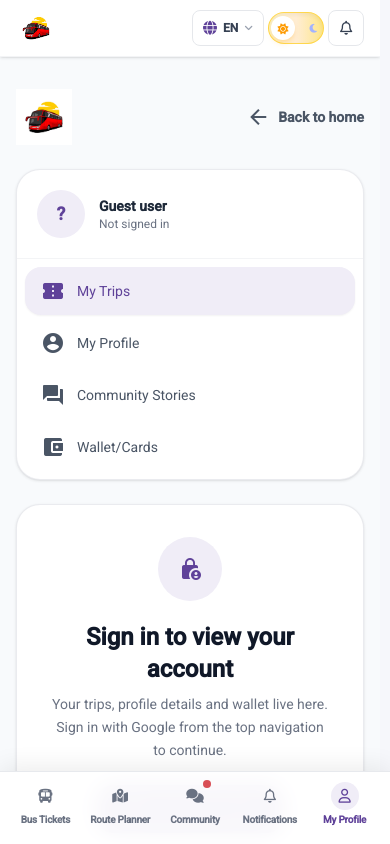
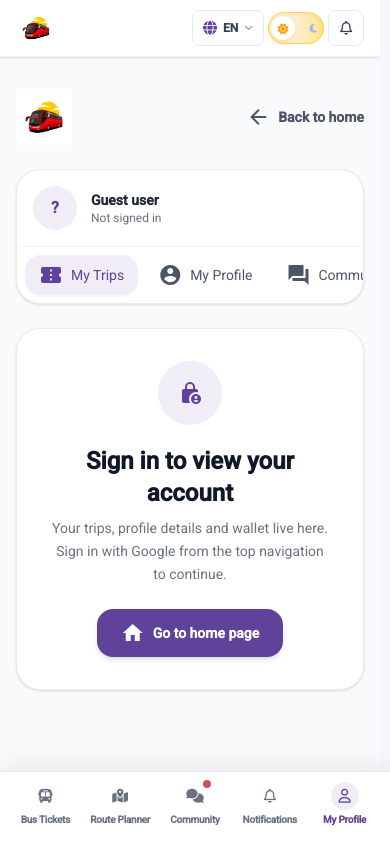
Before and after one commit to 1Manojkumar1/TedBus, an Angular app in the folder frontend/: page /profile in a window 390 px wide. Built offline with nearby package versions, Linux system fonts and the light colour scheme.

Commit message:
fix(ui): eliminate profile menu overlap on mobile with responsive horizontal tabs

```diff
--- a/frontend/src/app/Component/profile-page/profile-page.html
+++ b/frontend/src/app/Component/profile-page/profile-page.html
@@ -14,13 +14,14 @@
     </header>
 
     <div class="grid grid-cols-1 md:grid-cols-[270px_1fr] gap-6 items-start">
-      <!-- sidebar -->
-      <aside class="bg-white dark:bg-slate-900 rounded-3xl border border-gray-200/80 dark:border-slate-800 shadow-sm overflow-hidden sticky top-24">
-        <div class="p-5 flex items-center gap-3.5 border-b border-gray-100 dark:border-slate-800">
+      <!-- sidebar / mobile top bar -->
+      <aside class="bg-white dark:bg-slate-900 rounded-3xl border border-gray-200/80 dark:border-slate-800 shadow-sm overflow-hidden static md:sticky md:top-24 z-10 md:z-auto">
+        <div class="p-4 md:p-5 flex items-center justify-between border-b border-gray-100 dark:border-slate-800">
+          <div class="flex items-center gap-3.5 min-w-0">
             @if (currentcustomer()?.picture) {
-            <img class="w-12 h-12 rounded-full object-cover ring-2 ring-purple-100 dark:ring-purple-900" [src]="currentcustomer()?.picture" alt="Profile">
+              <img class="w-11 h-11 md:w-12 md:h-12 rounded-full object-cover ring-2 ring-purple-100 dark:ring-purple-900 shrink-0" [src]="currentcustomer()?.picture" alt="Profile">
             } @else {
-            <div class="w-12 h-12 rounded-full bg-[#f0edf7] dark:bg-purple-950 text-[#5F4299] dark:text-purple-300 grid place-content-center font-extrabold text-lg">
+              <div class="w-11 h-11 md:w-12 md:h-12 rounded-full bg-[#f0edf7] dark:bg-purple-950 text-[#5F4299] dark:text-purple-300 grid place-content-center font-extrabold text-base md:text-lg shrink-0">
                 {{ initials() }}
               </div>
             }
@@ -30,16 +31,28 @@
             </div>
           </div>
 
-        <nav class="p-2 space-y-1">
+          <!-- Mobile sign out quick button -->
+          @if (currentcustomer()) {
+            <button (click)="signout()"
+              class="md:hidden flex items-center gap-1.5 px-3 py-1.5 rounded-xl text-xs font-semibold text-red-500 hover:bg-red-50 dark:hover:bg-red-950/30 transition-colors"
+              title="Sign Out">
+              <mat-icon class="text-[16px] w-4 h-4 leading-4">logout</mat-icon>
+              <span>{{ 'NAV.SIGN_OUT' | translate }}</span>
+            </button>
+          }
+        </div>
+
+        <!-- Navigation Tabs: Horizontal pill strip on mobile, Vertical stack on desktop -->
+        <nav class="p-2 flex md:flex-col gap-1.5 overflow-x-auto no-scrollbar scroll-smooth">
           <button
             (click)="handlelistitemclick('trips')"
             [class]="selecteditem() === 'trips'
-              ? 'w-full flex items-center gap-3 px-4 py-3 rounded-2xl text-sm font-bold text-[#5F4299] dark:text-purple-300 bg-[#f0edf7] dark:bg-purple-950/60 shadow-xs'
-              : 'w-full flex items-center gap-3 px-4 py-3 rounded-2xl text-sm font-medium text-gray-600 dark:text-gray-300 hover:bg-gray-50 dark:hover:bg-slate-800/60 transition-colors'">
-            <mat-icon class="text-[20px] w-5 h-5 leading-5">confirmation_number</mat-icon>
+              ? 'flex items-center gap-2 md:gap-3 px-3.5 md:px-4 py-2 md:py-3 rounded-2xl text-xs md:text-sm font-bold text-[#5F4299] dark:text-purple-300 bg-[#f0edf7] dark:bg-purple-950/60 shadow-xs whitespace-nowrap shrink-0 md:shrink md:w-full'
+              : 'flex items-center gap-2 md:gap-3 px-3.5 md:px-4 py-2 md:py-3 rounded-2xl text-xs md:text-sm font-medium text-gray-600 dark:text-gray-300 hover:bg-gray-50 dark:hover:bg-slate-800/60 transition-colors whitespace-nowrap shrink-0 md:shrink md:w-full'">
+            <mat-icon class="text-[18px] md:text-[20px] w-4.5 md:w-5 h-4.5 md:h-5 leading-4.5 md:leading-5">confirmation_number</mat-icon>
             <span>{{ 'PROFILE.MY_TRIPS' | translate }}</span>
             @if (mytrip().length) {
-              <span class="ml-auto text-xs font-bold text-gray-600 dark:text-gray-300 bg-white/70 dark:bg-slate-800 px-2 py-0.5 rounded-full border border-gray-200 dark:border-slate-700">
+              <span class="ml-1 md:ml-auto text-[10px] md:text-xs font-bold text-gray-600 dark:text-gray-300 bg-white/70 dark:bg-slate-800 px-2 py-0.5 rounded-full border border-gray-200 dark:border-slate-700">
                 {{ mytrip().length }}
               </span>
             }
@@ -48,21 +61,21 @@
           <button
             (click)="handlelistitemclick('profile')"
             [class]="selecteditem() === 'profile'
-              ? 'w-full flex items-center gap-3 px-4 py-3 rounded-2xl text-sm font-bold text-[#5F4299] dark:text-purple-300 bg-[#f0edf7] dark:bg-purple-950/60 shadow-xs'
-              : 'w-full flex items-center gap-3 px-4 py-3 rounded-2xl text-sm font-medium text-gray-600 dark:text-gray-300 hover:bg-gray-50 dark:hover:bg-slate-800/60 transition-colors'">
-            <mat-icon class="text-[20px] w-5 h-5 leading-5">account_circle</mat-icon>
+              ? 'flex items-center gap-2 md:gap-3 px-3.5 md:px-4 py-2 md:py-3 rounded-2xl text-xs md:text-sm font-bold text-[#5F4299] dark:text-purple-300 bg-[#f0edf7] dark:bg-purple-950/60 shadow-xs whitespace-nowrap shrink-0 md:shrink md:w-full'
+              : 'flex items-center gap-2 md:gap-3 px-3.5 md:px-4 py-2 md:py-3 rounded-2xl text-xs md:text-sm font-medium text-gray-600 dark:text-gray-300 hover:bg-gray-50 dark:hover:bg-slate-800/60 transition-colors whitespace-nowrap shrink-0 md:shrink md:w-full'">
+            <mat-icon class="text-[18px] md:text-[20px] w-4.5 md:w-5 h-4.5 md:h-5 leading-4.5 md:leading-5">account_circle</mat-icon>
             <span>{{ 'PROFILE.MY_PROFILE' | translate }}</span>
           </button>
 
           <button
             (click)="handlelistitemclick('community')"
             [class]="selecteditem() === 'community'
-              ? 'w-full flex items-center gap-3 px-4 py-3 rounded-2xl text-sm font-bold text-[#5F4299] dark:text-purple-300 bg-[#f0edf7] dark:bg-purple-950/60 shadow-xs'
-              : 'w-full flex items-center gap-3 px-4 py-3 rounded-2xl text-sm font-medium text-gray-600 dark:text-gray-300 hover:bg-gray-50 dark:hover:bg-slate-800/60 transition-colors'">
-            <mat-icon class="text-[20px] w-5 h-5 leading-5">forum</mat-icon>
+              ? 'flex items-center gap-2 md:gap-3 px-3.5 md:px-4 py-2 md:py-3 rounded-2xl text-xs md:text-sm font-bold text-[#5F4299] dark:text-purple-300 bg-[#f0edf7] dark:bg-purple-950/60 shadow-xs whitespace-nowrap shrink-0 md:shrink md:w-full'
+              : 'flex items-center gap-2 md:gap-3 px-3.5 md:px-4 py-2 md:py-3 rounded-2xl text-xs md:text-sm font-medium text-gray-600 dark:text-gray-300 hover:bg-gray-50 dark:hover:bg-slate-800/60 transition-colors whitespace-nowrap shrink-0 md:shrink md:w-full'">
+            <mat-icon class="text-[18px] md:text-[20px] w-4.5 md:w-5 h-4.5 md:h-5 leading-4.5 md:leading-5">forum</mat-icon>
             <span>Community Stories</span>
             @if (userCommunityStats()?.postCount) {
-              <span class="ml-auto text-xs font-bold text-[#5f4299] dark:text-purple-300 bg-purple-100 dark:bg-purple-950 px-2 py-0.5 rounded-full border border-purple-200 dark:border-purple-800">
+              <span class="ml-1 md:ml-auto text-[10px] md:text-xs font-bold text-[#5f4299] dark:text-purple-300 bg-purple-100 dark:bg-purple-950 px-2 py-0.5 rounded-full border border-purple-200 dark:border-purple-800">
                 {{ userCommunityStats()?.postCount }}
               </span>
             }
@@ -71,15 +84,16 @@
           <button
             (click)="handlelistitemclick('wallet')"
             [class]="selecteditem() === 'wallet'
-              ? 'w-full flex items-center gap-3 px-4 py-3 rounded-2xl text-sm font-bold text-[#5F4299] dark:text-purple-300 bg-[#f0edf7] dark:bg-purple-950/60 shadow-xs'
-              : 'w-full flex items-center gap-3 px-4 py-3 rounded-2xl text-sm font-medium text-gray-600 dark:text-gray-300 hover:bg-gray-50 dark:hover:bg-slate-800/60 transition-colors'">
-            <mat-icon class="text-[20px] w-5 h-5 leading-5">account_balance_wallet</mat-icon>
+              ? 'flex items-center gap-2 md:gap-3 px-3.5 md:px-4 py-2 md:py-3 rounded-2xl text-xs md:text-sm font-bold text-[#5F4299] dark:text-purple-300 bg-[#f0edf7] dark:bg-purple-950/60 shadow-xs whitespace-nowrap shrink-0 md:shrink md:w-full'
+              : 'flex items-center gap-2 md:gap-3 px-3.5 md:px-4 py-2 md:py-3 rounded-2xl text-xs md:text-sm font-medium text-gray-600 dark:text-gray-300 hover:bg-gray-50 dark:hover:bg-slate-800/60 transition-colors whitespace-nowrap shrink-0 md:shrink md:w-full'">
+            <mat-icon class="text-[18px] md:text-[20px] w-4.5 md:w-5 h-4.5 md:h-5 leading-4.5 md:leading-5">account_balance_wallet</mat-icon>
             <span>{{ 'NAV.WALLET' | translate }}</span>
           </button>
         </nav>
 
+        <!-- Desktop sign out footer -->
         @if (currentcustomer()) {
-          <div class="p-2 border-t border-gray-100 dark:border-slate-800">
+          <div class="hidden md:block p-2 border-t border-gray-100 dark:border-slate-800">
             <button (click)="signout()"
               class="w-full flex items-center gap-3 px-4 py-3 rounded-2xl text-sm font-semibold text-red-500 hover:bg-red-50 dark:hover:bg-red-950/30 transition-colors">
               <mat-icon class="text-[20px] w-5 h-5 leading-5">logout</mat-icon>
--- a/frontend/src/styles.css
+++ b/frontend/src/styles.css
@@ -210,3 +210,12 @@ html.dark .mat-mdc-dialog-actions {
   min-height: 44px;
   min-width: 44px;
 }
+
+/* Hide scrollbar for clean horizontal strips */
+.no-scrollbar::-webkit-scrollbar {
+  display: none;
+}
+.no-scrollbar {
+  -ms-overflow-style: none;
+  scrollbar-width: none;
+}
```
Lines whose indentation alone changed are shown as unchanged.
